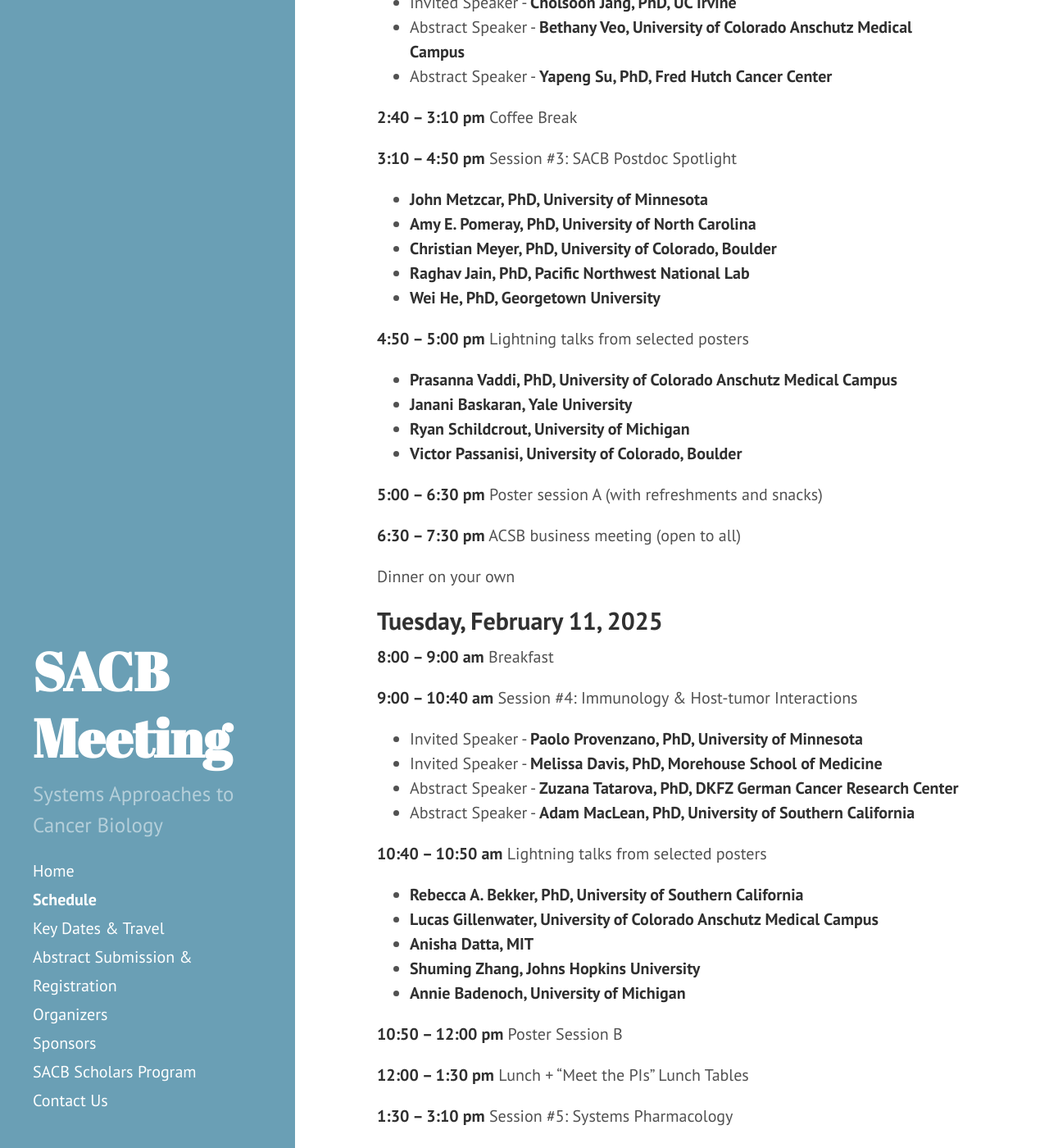
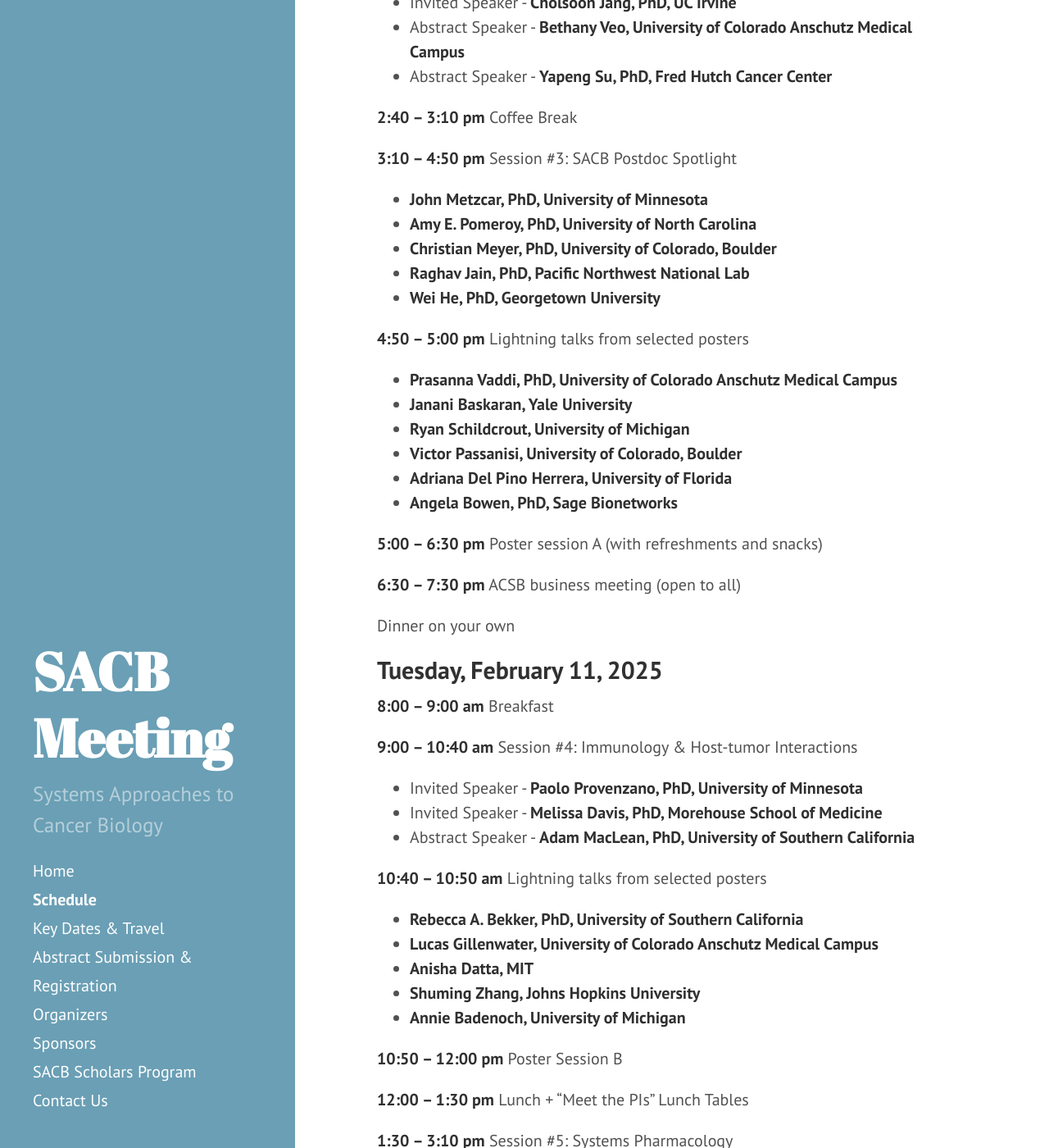
Before and after one commit to AECCSB/sacb-meeting, a Jekyll site: the page built from schedule.md, in a window 1280 px wide and 1400 px high, scrolled down 817 px. Shown: the whole window at 82% size. Built offline with Jekyll 4.4.1, drawn with Linux system fonts in a browser that asks for light colours; some of the changed text lies outside the part shown.

Commit message:
Update schedule.md

```diff
--- a/schedule.md
+++ b/schedule.md
@@ -37,7 +37,7 @@
 **3:10 – 4:50 pm**		Session #3: SACB Postdoc Spotlight
 
 + **John Metzcar, PhD, University of Minnesota**
-+ **Amy E. Pomeray, PhD, University of North Carolina**
++ **Amy E. Pomeroy, PhD, University of North Carolina**
 + **Christian Meyer, PhD, University of Colorado, Boulder**
 + **Raghav Jain, PhD, Pacific Northwest National Lab**
 + **Wei He, PhD, Georgetown University**
@@ -48,6 +48,8 @@
 + **Janani Baskaran, Yale University**
 + **Ryan Schildcrout, University of Michigan**
 + **Victor Passanisi, University of Colorado, Boulder**
++ **Adriana Del Pino Herrera, University of Florida**
++ **Angela Bowen, PhD, Sage Bionetworks**
 
 **5:00 – 6:30 pm**		Poster session A (with refreshments and snacks)
 
@@ -62,7 +64,6 @@
 
 + Invited Speaker - **Paolo Provenzano, PhD, University of Minnesota**
 + Invited Speaker - **Melissa Davis, PhD, Morehouse School of Medicine**
-+ Abstract Speaker - **Zuzana Tatarova, PhD, DKFZ German Cancer Research Center**
 + Abstract Speaker - **Adam MacLean, PhD, University of Southern California**
 
 **10:40 – 10:50 am**		Lightning talks from selected posters
@@ -100,7 +101,7 @@
 **9:00 – 10:40 am**		Session #7: Targeting Signal Transduction
 
 + Invited Speaker - **Rachel Gottschalk, PhD, University of Pittsburgh**
-+ Invited Speaker - **Steven Cappell, PhD, National Cancer Institute**
++ Invited Speaker - **Michael Lee, PhD, UMass Chan Medical School**
 + Abstract Speaker - **Varuna Nangia, University of Colorado, Boulder**
 + Abstract Speaker - **Todd Stukenberg, PhD, University of Virginia**
 
```
